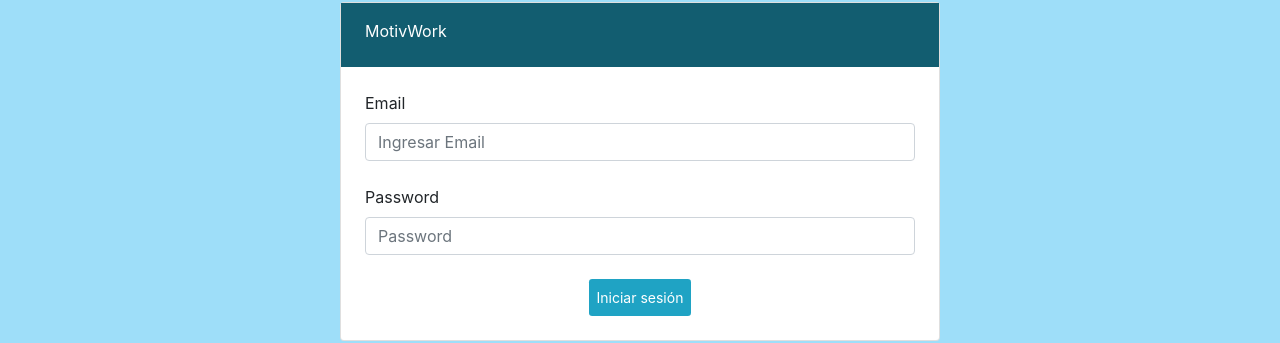
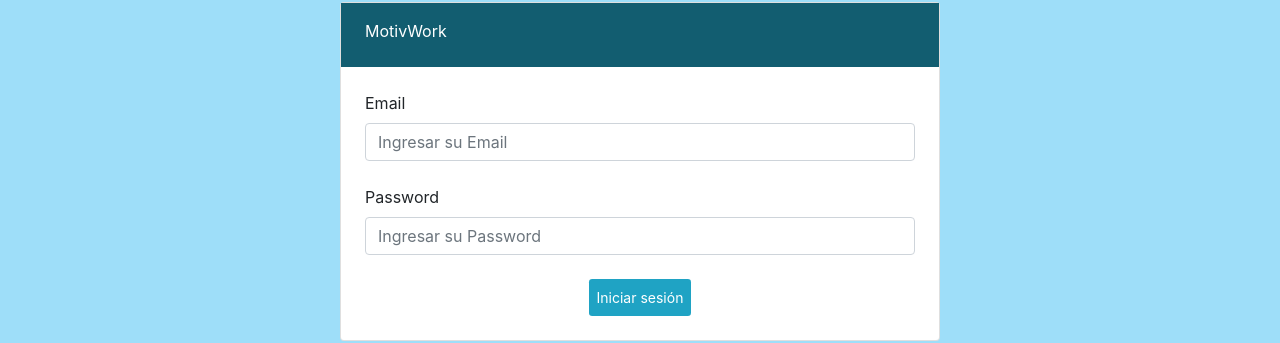
Before and after one commit to Rickywep/motiv, a React (Create React App) app: page /loginAdmin in a window 1280 px wide. Shown: the part 114-457 px from the top of the page. Built offline with nearby package versions, Linux system fonts and the light colour scheme.

Commit message:
modifico el placeholder de los formadmin y formulario

```diff
--- a/src/components/FormAdmin.jsx
+++ b/src/components/FormAdmin.jsx
@@ -54,7 +54,7 @@ export default function FormAdmin() {
             name="email"
             onChange={handleChange}
             type="email"
-            placeholder="Ingresar Email"
+            placeholder="Ingresar su Email"
             required
           />
         </Form.Group>
@@ -64,7 +64,7 @@ export default function FormAdmin() {
             name="password"
             onChange={handleChange}
             type="password"
-            placeholder="Password"
+            placeholder="Ingresar su Password"
             required
           />
               </Form.Group>
--- a/src/components/Formulario.jsx
+++ b/src/components/Formulario.jsx
@@ -52,14 +52,14 @@ export default function Formulario({ setUser }) {
             name="email"
             onChange={handleChange}
             type="email"
-            placeholder="Ingresar Email"
+            placeholder="Ingresar su Email"
             required
           />
         </Form.Group>
         <Form.Group className="mb-4" controlId="formBasicPassword">
           <Form.Label>Password</Form.Label>
           <Form.Control
-            name="password"
+            name="Ingresar su password"
             onChange={handleChange}
             type="password"
             placeholder="Password"
```
